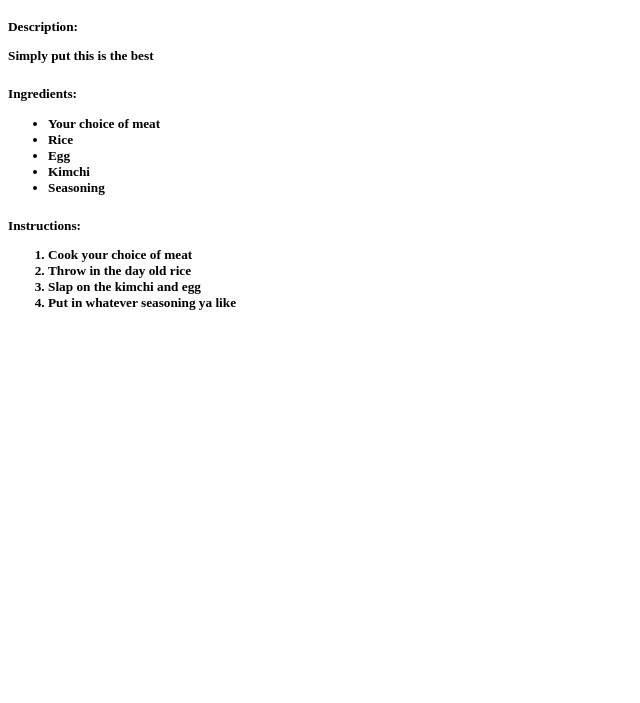
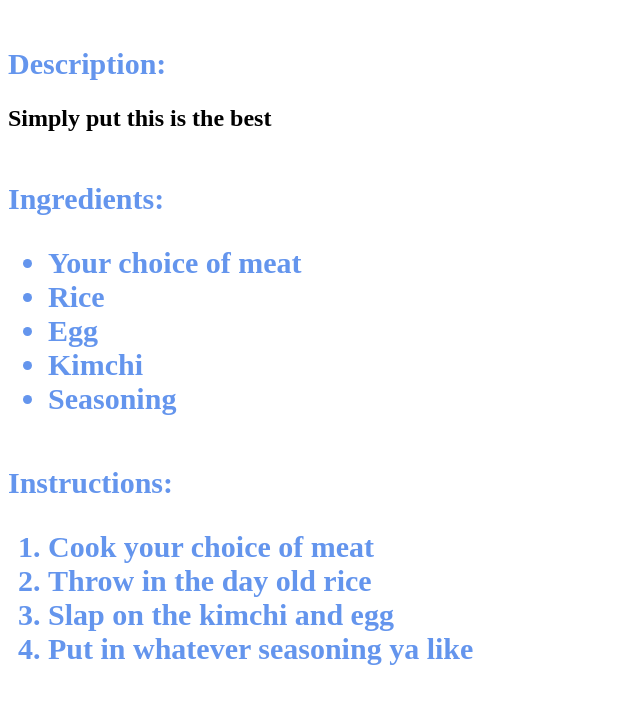
Before and after one commit to nguyentommy0307/odin-recipes, a plain HTML site: page recipes/kimchi-fried-rice.html in a window 1280 px wide. Shown: the part 135-838 px from the top of the page, without its empty margins (0-640 px from the left). Before the commit the page ends 800 px from the top, so only its background shows below. Drawn offline with Linux system fonts and the light colour scheme.

Commit message:
Added changes I forgot to properly save from mac

```diff
--- a/recipes/kimchi-fried-rice.html
+++ b/recipes/kimchi-fried-rice.html
@@ -4,14 +4,15 @@
     <meta charset="UTF-8">
     <meta name="viewport" content="width=device-width, initial-scale=1.0">
     <title>KFR</title>
+    <link rel="stylesheet" href="../styles.css">
 </head>
 <body>
     <h1>Kimchi Fried Rice</h1>
     <a href="https://www.allrecipes.com/recipe/237053/kimchi-fried-rice-kimchi-bokkeumbap/" target="_blank">
         Kimchi Fried Rice </a>
         <p><img src="../images/KFR.jpg" alt="Kimchi Fried Rice" width="300" height="300"></p>
-        <h5>Description:<p>Simply put this is the best</p></h5>
-        <h5>Ingredients:<ul>
+        <h5 class="description">Description:<p class="paragraph">Simply put this is the best</p></h5>
+        <h5 class="description">Ingredients:<ul>
             <li>Your choice of meat</li>
             <li>Rice</li>
             <li>Egg</li>
@@ -19,7 +20,7 @@
             <li>Seasoning</li>
 
         </ul></h5>
-        <h5>Instructions:<ol>
+        <h5 class="description">Instructions:<ol>
             <li>Cook your choice of meat</li>
             <li>Throw in the day old rice</li>
             <li>Slap on the kimchi and egg</li>
--- a/styles.css
+++ b/styles.css
@@ -1,14 +1,17 @@
 .description {
     font-size: 30px;
     color: cornflowerblue;
+    display: block;
 }
 
 .paragraph {
-    font-size: 18px;
+    font-size: 24px;
     color: black;
+    display: block;
 }
 
 .link {
-    font-size: 24px;
+    font-size: 32px;
     color: lightsalmon;
+    display: block;
 }
```
Also changed, not shown: recipes/alfredo-pasta.html (+4 -3 lines), recipes/avocado-toast.html (+4 -3 lines).
